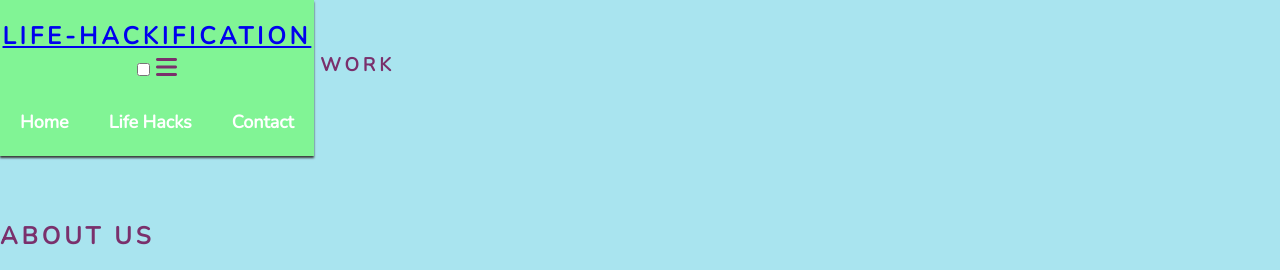
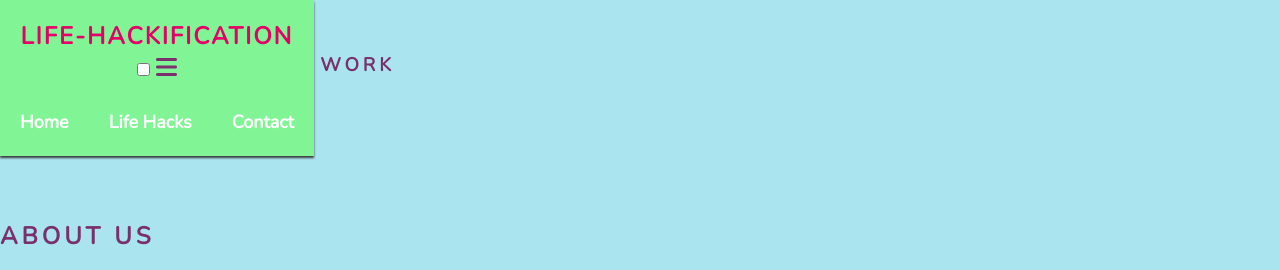
Before and after one commit to creepersguitar/Codeinstitute-project-1, a plain HTML site: page index.html in a window 1280 px wide. Shown: the top 270 px of the page. Drawn offline with nearby package versions, Linux system fonts and the light colour scheme.

Commit message:
added styling to h1 tags

```diff
--- a/assets/css/style.css
+++ b/assets/css/style.css
@@ -33,6 +33,18 @@ header {
     padding: 20px 0;
     text-align: center;
 }
+header a {
+    text-decoration: none;
+    color: inherit;
+}
+
+h1 {
+    font-family: 'Nunito', sans-serif;
+    text-transform: uppercase;
+    letter-spacing: 2px;
+    color: #E40066;
+}
+
 #logo {
     margin: 0;
     font-size: 24px;
```
